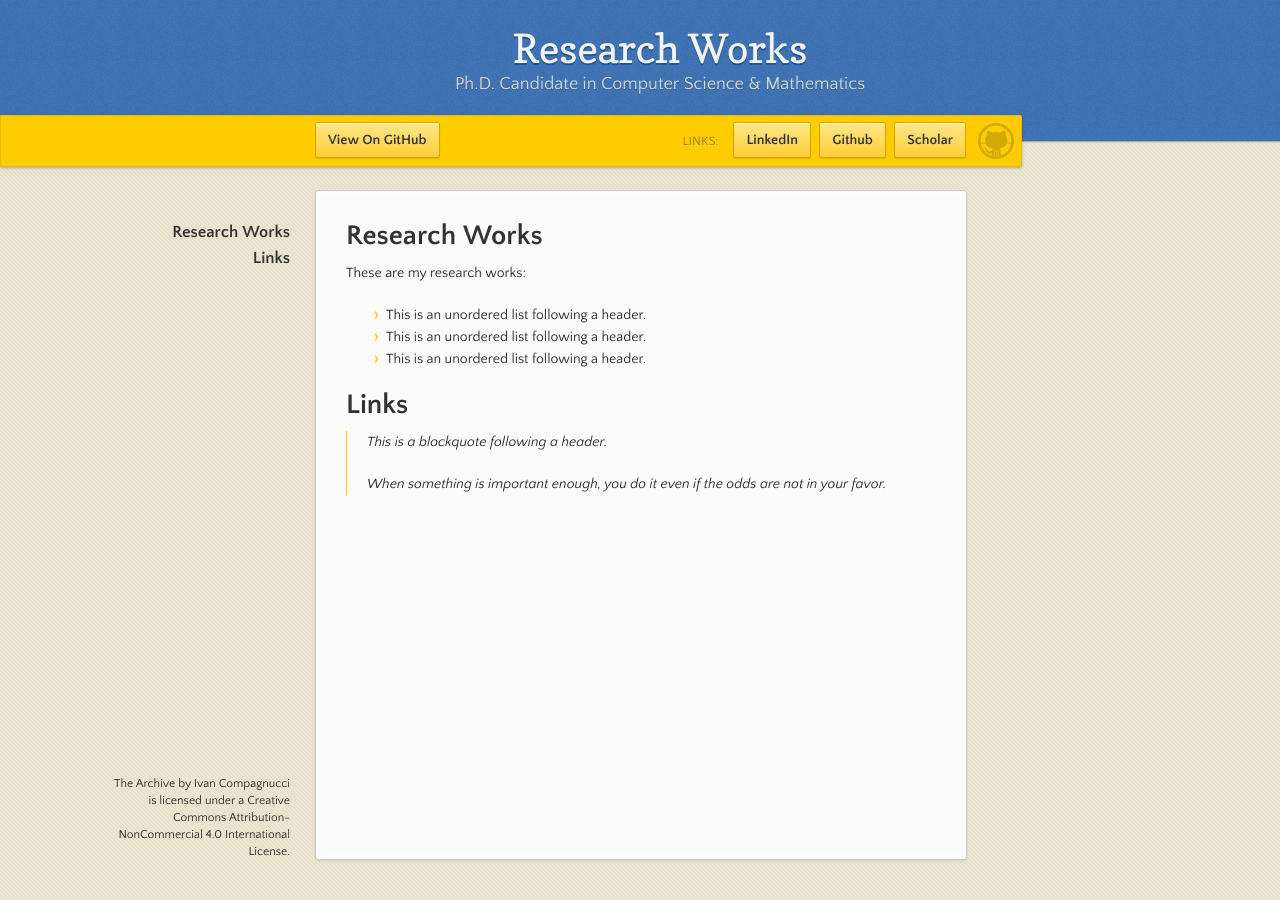
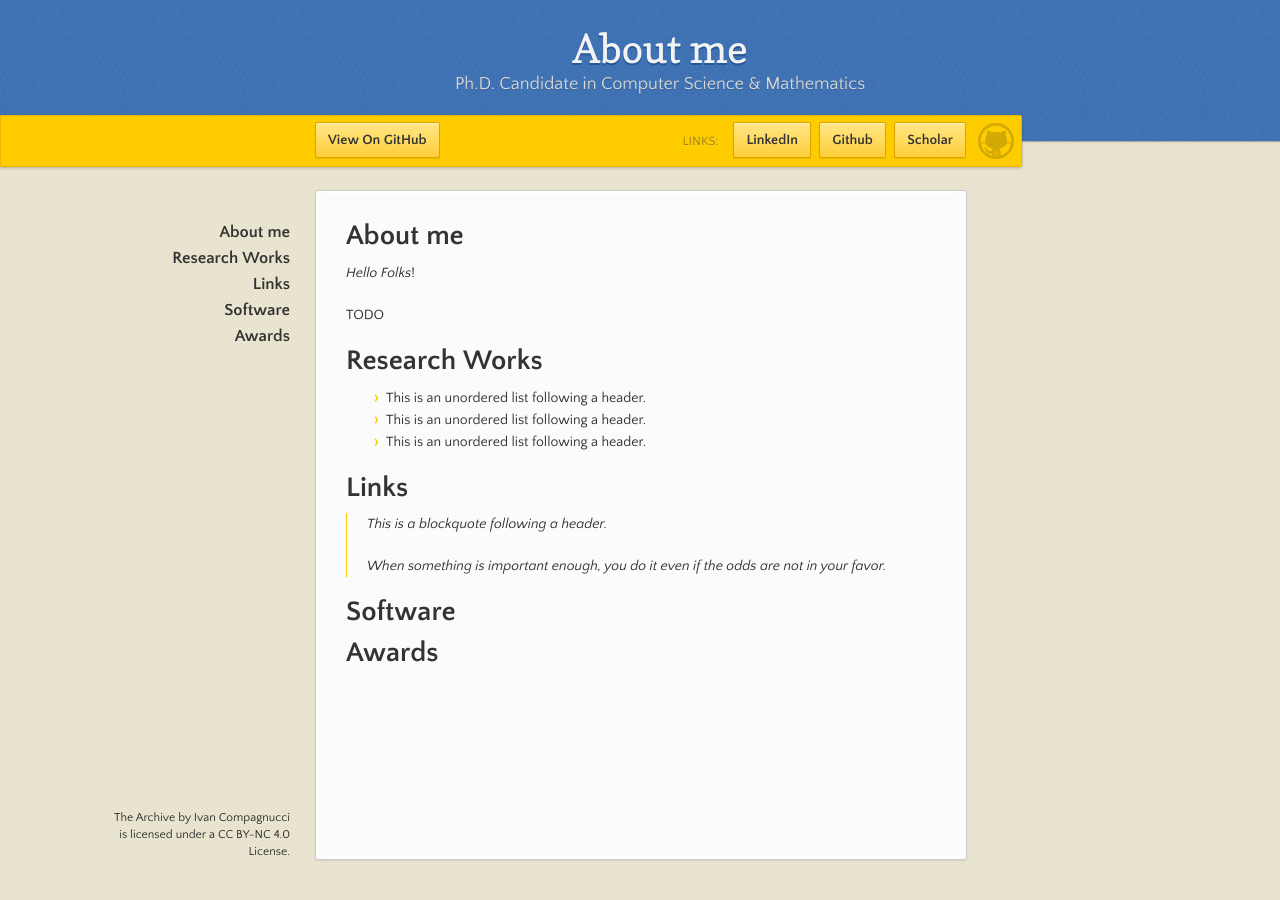
Before and after one commit to IvanComp/IvanComp.github.io, a Jekyll site: the page built from index.md, in a window 1280 px wide. Built offline with Jekyll 4.4.1, drawn with Linux system fonts in a browser that asks for light colours; our own code applies the rules of GitHub Pages for plain Markdown files.

Commit message:
Changed the homepage

```diff
--- a/_layouts/default.html
+++ b/_layouts/default.html
@@ -48,7 +48,7 @@
         {{ content }}
       </section>
       <footer>
-        <p><small>The Archive by Ivan Compagnucci is licensed under a Creative Commons Attribution-NonCommercial 4.0 International License.</small></p>
+        <p><small>The Archive by Ivan Compagnucci is licensed under a CC BY-NC 4.0 License.</small></p>
       </footer>
     </div>
   </body>
--- a/index.md
+++ b/index.md
@@ -2,9 +2,13 @@
 layout: default
 ---
 
+# About me
+
+_Hello Folks_!
+
+TODO
+
 # **Research Works**
-
-These are my research works:
 
 *   This is an unordered list following a header.
 *   This is an unordered list following a header.
@@ -15,3 +19,7 @@ These are my research works:
 > This is a blockquote following a header.
 >
 > When something is important enough, you do it even if the odds are not in your favor.
+
+# Software
+
+# Awards
```
